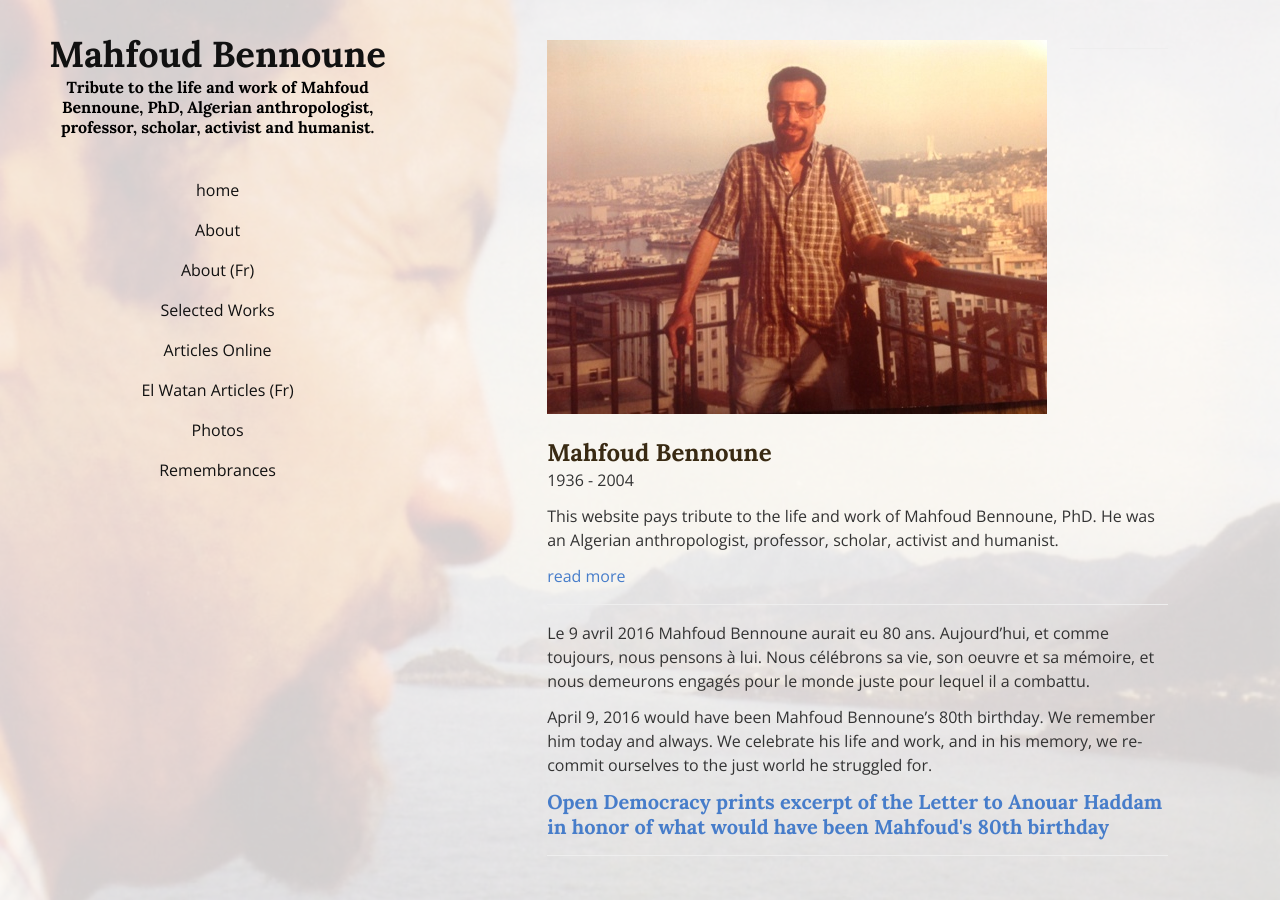
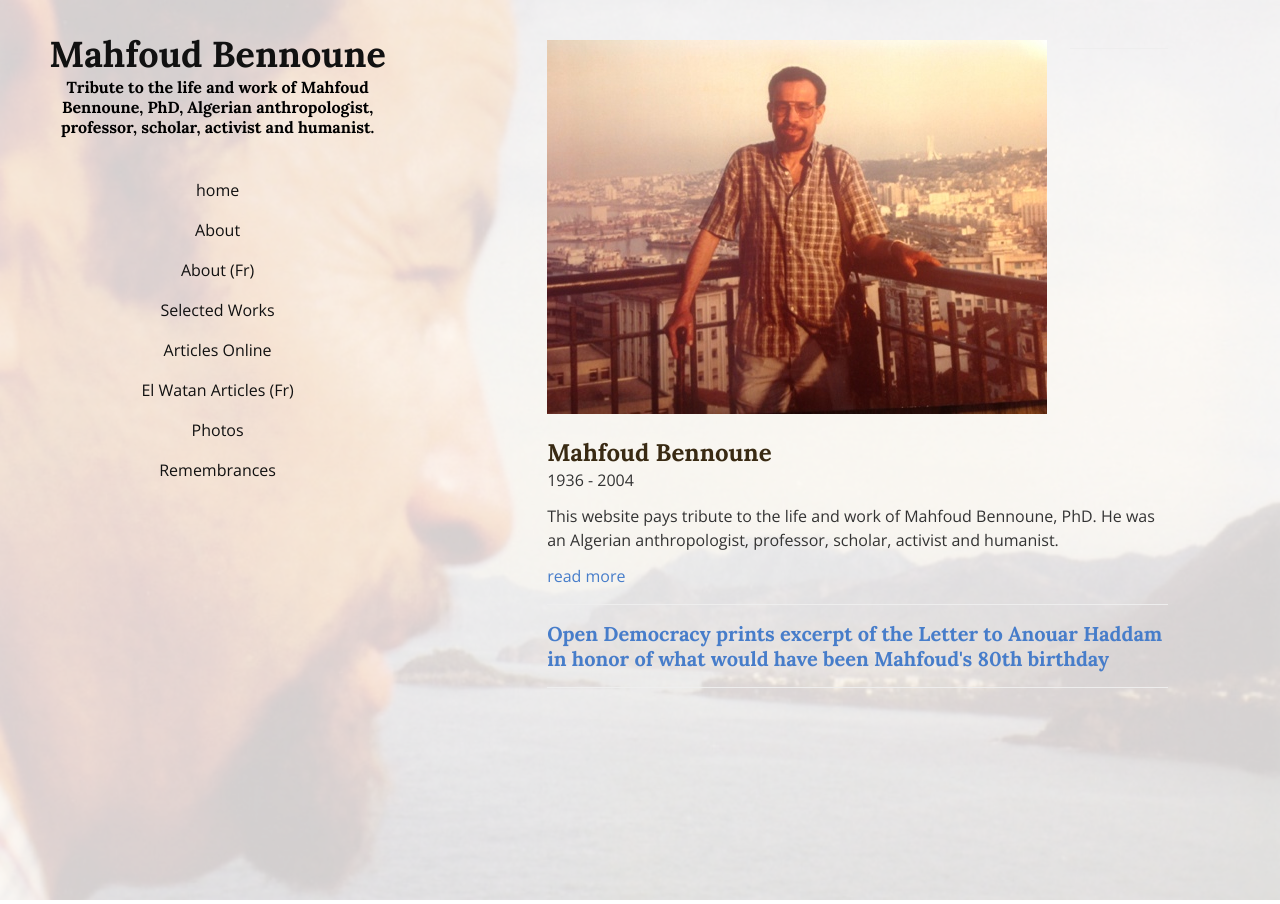
Before and after one commit to sonnetmedia/mahfoudbennoune.com, a Jekyll site: the page built from _landing_pages/home.md, in a window 1280 px wide. Built offline with Jekyll 4.4.1, drawn with Linux system fonts in a browser that asks for light colours.

Commit message:
Remove old bday paras

```diff
--- a/_landing_pages/home.md
+++ b/_landing_pages/home.md
@@ -20,7 +20,3 @@ This website pays tribute to the life and work of Mahfoud Bennoune, PhD.  He was
 [read more](/about/)
 
 ---
-
-Le 9 avril 2016 Mahfoud Bennoune aurait eu 80 ans. Aujourd'hui, et comme toujours, nous pensons à lui. Nous célébrons sa vie, son oeuvre et sa mémoire, et nous demeurons engagés pour le monde juste pour lequel il a combattu.
-
-April 9, 2016 would have been Mahfoud Bennoune's 80th birthday. We remember him today and always.  We celebrate his life and work, and in his memory, we re-commit ourselves to the just world he struggled for.
```
